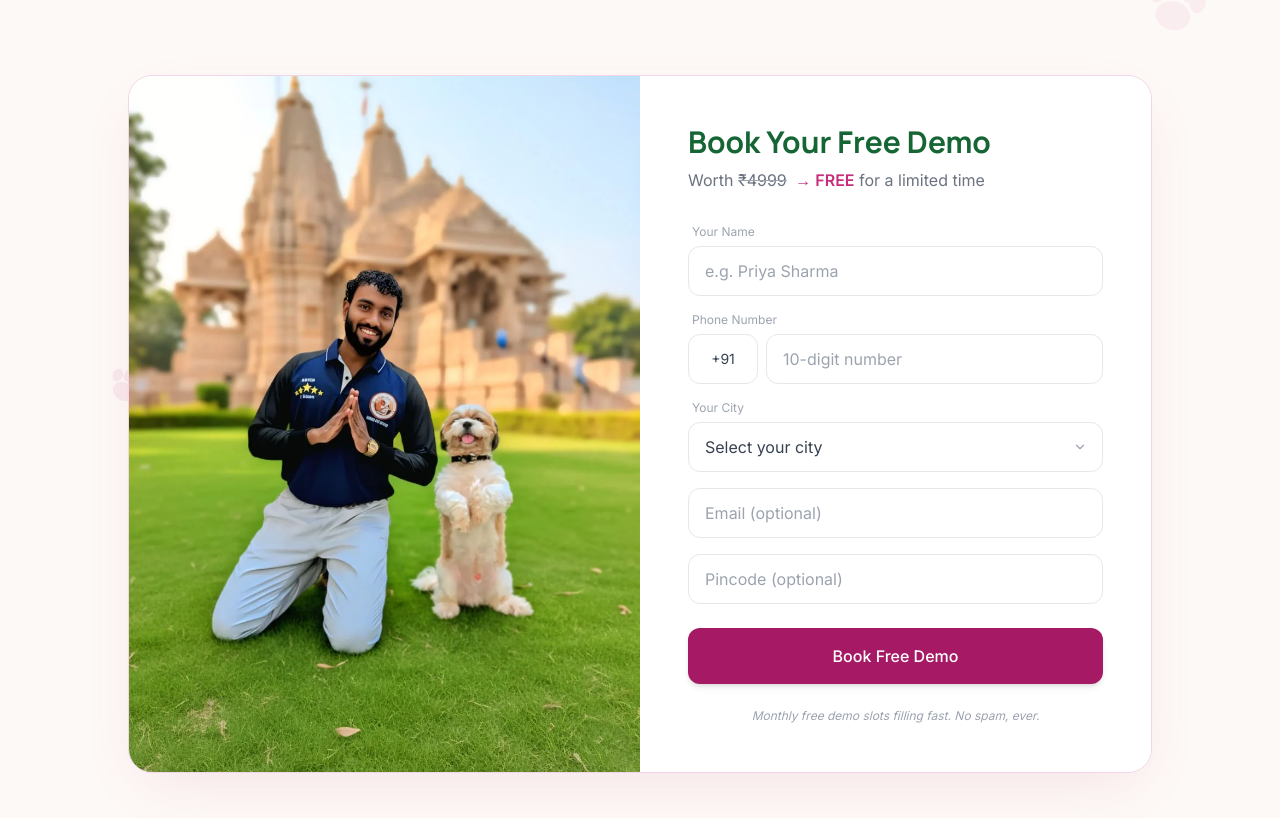
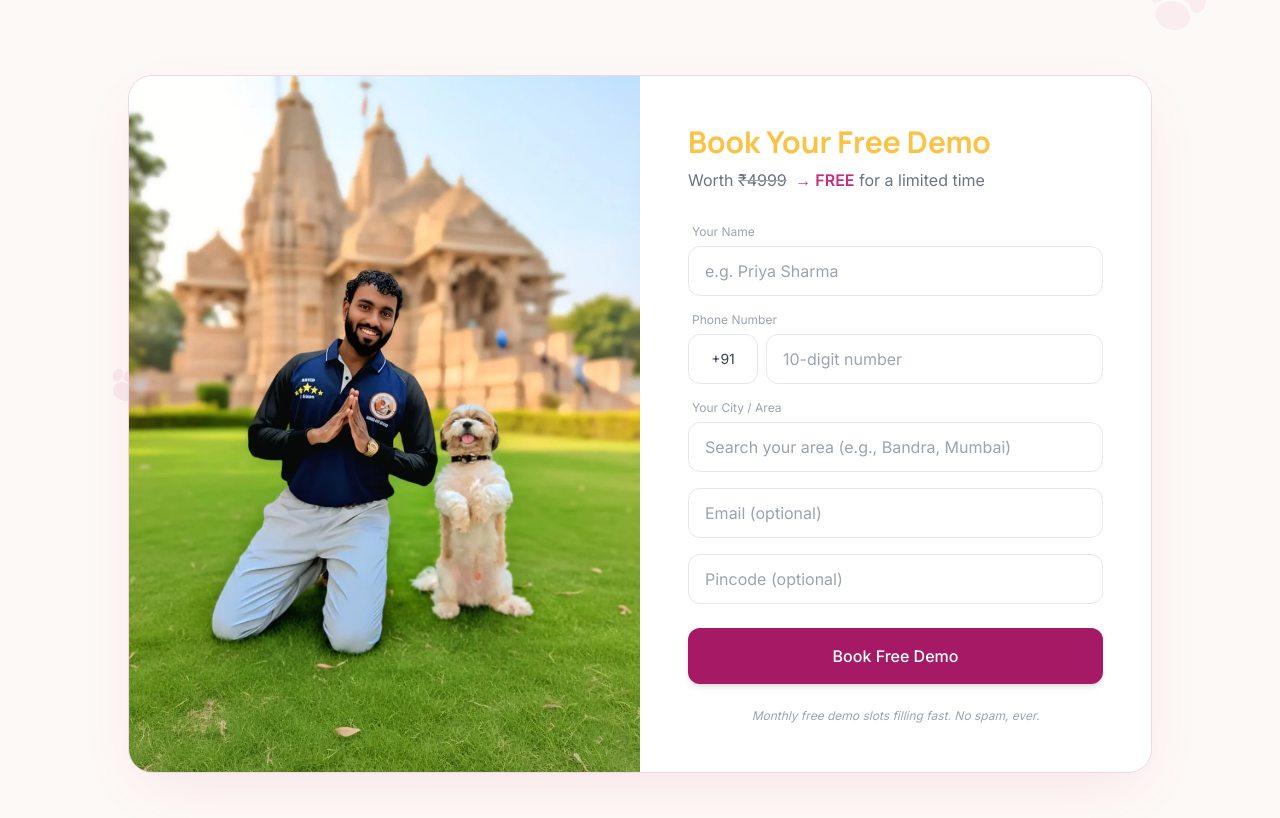
Before and after one commit to happypet25/happypets_frontend, a React (Vite) app: page /contact in a window 1280 px wide. Shown: the part 780-1598 px from the top of the page. Built offline with nearby package versions, Linux system fonts and the light colour scheme.

Commit message:
ui fined

```diff
--- a/src/components/Contact.tsx
+++ b/src/components/Contact.tsx
@@ -1,4 +1,4 @@
-import React, { useState } from 'react';
+import React, { useState, useEffect, useRef } from 'react';
 import { MapPin, Phone, Mail } from 'lucide-react';
 import toast, { Toaster } from 'react-hot-toast';
 import useScrollReveal from '../hooks/useScrollReveal';
@@ -14,6 +14,41 @@ export default function Contact() {
   useScrollReveal();
 
   const [isSubmitting, setIsSubmitting] = useState(false);
+  const wrapperRef = useRef<HTMLDivElement>(null);
+  const [cityQuery, setCityQuery] = useState('');
+  const [cityOptions, setCityOptions] = useState<any[]>([]);
+  const [isSearching, setIsSearching] = useState(false);
+  const [showDropdown, setShowDropdown] = useState(false);
+
+  useEffect(() => {
+    function handleClickOutside(event: MouseEvent) {
+      if (wrapperRef.current && !wrapperRef.current.contains(event.target as Node)) {
+        setShowDropdown(false);
+      }
+    }
+    document.addEventListener("mousedown", handleClickOutside);
+    return () => document.removeEventListener("mousedown", handleClickOutside);
+  }, []);
+
+  useEffect(() => {
+    const timeoutId = setTimeout(async () => {
+      if (cityQuery.trim().length > 2) {
+        setIsSearching(true);
+        try {
+          const res = await fetch(`https://nominatim.openstreetmap.org/search?q=${encodeURIComponent(cityQuery)}&format=json&addressdetails=1&limit=5&countrycodes=in`);
+          const data = await res.json();
+          setCityOptions(data || []);
+        } catch (err) {
+          console.error("City fetch error:", err);
+        } finally {
+          setIsSearching(false);
+        }
+      } else {
+        setCityOptions([]);
+      }
+    }, 500);
+    return () => clearTimeout(timeoutId);
+  }, [cityQuery]);
 
   const handleSubmit = async (e: React.FormEvent<HTMLFormElement>) => {
     e.preventDefault();
@@ -132,7 +167,7 @@ export default function Contact() {
           {/* Right - Form */}
           <div className="md:w-1/2 p-6 sm:p-10 lg:p-12 relative bg-white">
 
-            <h2 className="font-heading font-bold text-2xl sm:text-3xl text-green-800 mb-2">
+            <h2 className="font-heading font-bold text-2xl sm:text-3xl text-[#FCC244] mb-2">
               Book Your Free Demo
             </h2>
             <p className="font-body text-gray-500 mb-6 sm:mb-8 text-sm sm:text-base">
@@ -175,24 +210,45 @@ export default function Contact() {
               </div>
 
               <div>
-                <label className="block text-xs text-gray-400 mb-1.5 ml-1">Your City</label>
-                <div className="relative">
-                  <select
+                <label className="block text-xs text-gray-400 mb-1.5 ml-1">Your City / Area</label>
+                <div className="relative" ref={wrapperRef}>
+                  <input
+                    type="text"
                     name="city"
                     required
-                    defaultValue=""
-                    className="w-full px-4 py-3 rounded-xl border border-gray-200 focus:outline-none focus:border-brand-magenta focus:ring-1 focus:ring-brand-magenta appearance-none bg-white transition-colors text-gray-700"
-                  >
-                    <option value="" disabled>Select your city</option>
-                    <option value="Mumbai">Mumbai</option>
-                    <option value="Thane">Thane</option>
-                    <option value="Navi Mumbai">Navi Mumbai</option>
-                    <option value="Pune">Pune</option>
-                    <option value="Other">Other</option>
-                  </select>
-                  <div className="absolute inset-y-0 right-4 flex items-center pointer-events-none text-gray-400">
-                    <svg width="14" height="14" viewBox="0 0 24 24" fill="none" stroke="currentColor" strokeWidth="2" strokeLinecap="round" strokeLinejoin="round"><polyline points="6 9 12 15 18 9"></polyline></svg>
-                  </div>
+                    value={cityQuery}
+                    onChange={(e) => {
+                      setCityQuery(e.target.value);
+                      setShowDropdown(true);
+                    }}
+                    onFocus={() => setShowDropdown(true)}
+                    placeholder="Search your area (e.g., Bandra, Mumbai)"
+                    className="w-full px-4 py-3 rounded-xl border border-gray-200 focus:outline-none focus:border-brand-magenta focus:ring-1 focus:ring-brand-magenta bg-white transition-colors text-gray-700"
+                    autoComplete="off"
+                  />
+                  {showDropdown && (cityQuery.length > 2) && (
+                    <div className="absolute z-10 w-full mt-1 bg-white border border-gray-200 rounded-xl shadow-lg max-h-60 overflow-y-auto">
+                      {isSearching ? (
+                        <div className="p-3 text-sm text-gray-500">Searching...</div>
+                      ) : cityOptions.length > 0 ? (
+                        cityOptions.map((opt, idx) => (
+                          <div
+                            key={idx}
+                            className="p-3 hover:bg-pink-50 cursor-pointer text-sm text-gray-700"
+                            onClick={() => {
+                              const parts = opt.display_name.split(', ');
+                              setCityQuery(parts.slice(0, 2).join(', '));
+                              setShowDropdown(false);
+                            }}
+                          >
+                            {opt.display_name}
+                          </div>
+                        ))
+                      ) : (
+                        <div className="p-3 text-sm text-gray-500">No locations found</div>
+                      )}
+                    </div>
+                  )}
                 </div>
               </div>
 
--- a/src/components/ServicesSection.tsx
+++ b/src/components/ServicesSection.tsx
@@ -700,7 +700,7 @@ function HomeServiceCard({ service }: { service: ServiceItem }) {
 
         {/* Book Now */}
         <Link
-          to={`/services/${service.id}`}
+          to="/contact"
           className="flex items-center gap-1 font-heading font-bold text-[10px] px-2.5 py-1.5 rounded-full transition-all hover:opacity-90 flex-1 justify-center whitespace-nowrap"
           style={{ background: '#FCC244', color: '#2A1A24' }}
           onClick={e => e.stopPropagation()}
--- a/src/pages/ServiceDetailPage.tsx
+++ b/src/pages/ServiceDetailPage.tsx
@@ -180,26 +180,38 @@ function PricingCard({ pkg, accent, featured = false }: { pkg: PricingPackage; a
         </div>
 
         {/* CTA */}
-        <div className="flex gap-2">
-          <a
-            href="tel:+91-88799-52169"
+        <div className="flex flex-col gap-2">
+          <Link
+            to="/contact"
             className="flex-1 flex items-center justify-center gap-1.5 font-heading font-bold text-sm py-3 rounded-xl transition-all hover:opacity-90"
             style={{
               background: '#FCC244',
               color: '#2A1A24',
             }}
           >
-            <Phone size={13} /> Book Now
+            Book Now
+          </Link>
+          <div className="flex gap-2">
+            <a
+              href="tel:+91-88799-52169"
+              className="flex-1 flex items-center justify-center gap-1.5 font-heading font-bold text-sm py-3 rounded-xl transition-all hover:opacity-90"
+              style={{
+                background: featured ? '#fff' : accent,
+                color: featured ? accent : '#fff',
+              }}
+            >
+              <Phone size={13} /> Call
             </a>
             <a
               href="https://wa.me/918879952169"
               target="_blank"
               rel="noopener noreferrer"
-            className="flex items-center justify-center gap-1.5 font-heading font-bold text-sm px-4 py-3 rounded-xl transition-all hover:opacity-90"
+              className="flex-1 flex items-center justify-center gap-1.5 font-heading font-bold text-sm py-3 rounded-xl transition-all hover:opacity-90"
               style={{ background: '#22c55e', color: '#fff' }}
             >
-            <MessageCircle size={13} />
+              <MessageCircle size={13} /> WhatsApp
             </a>
+          </div>
         </div>
       </div>
     </div>
```
Lines whose indentation alone changed are shown as unchanged.
